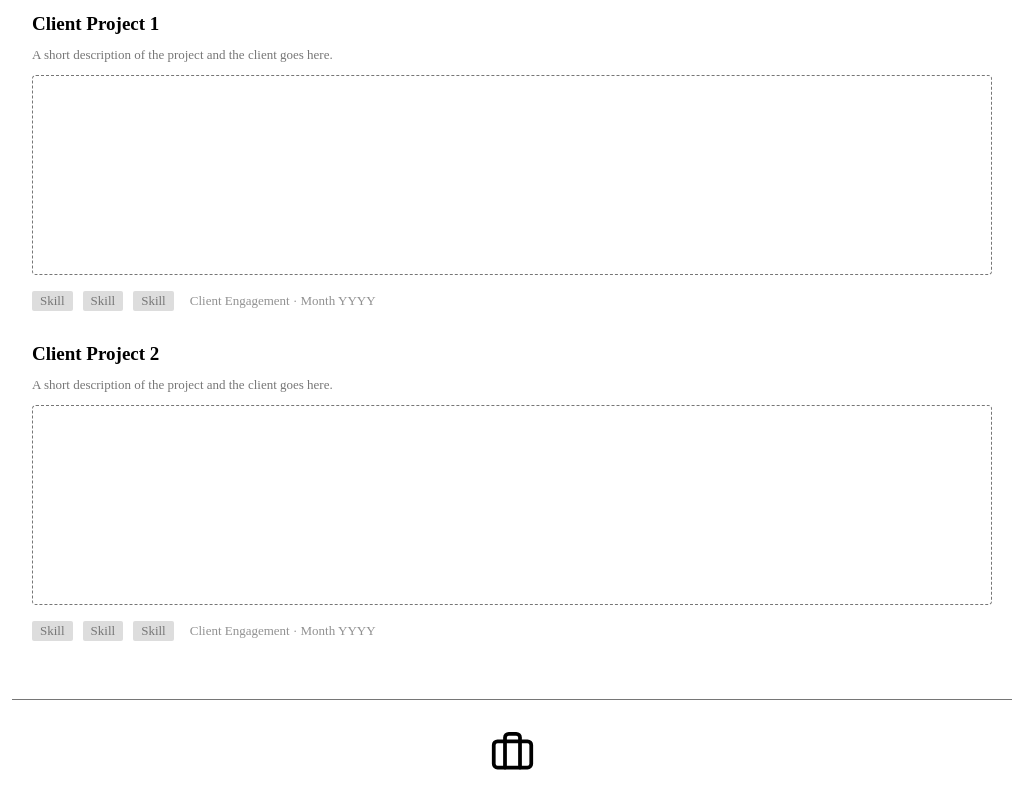
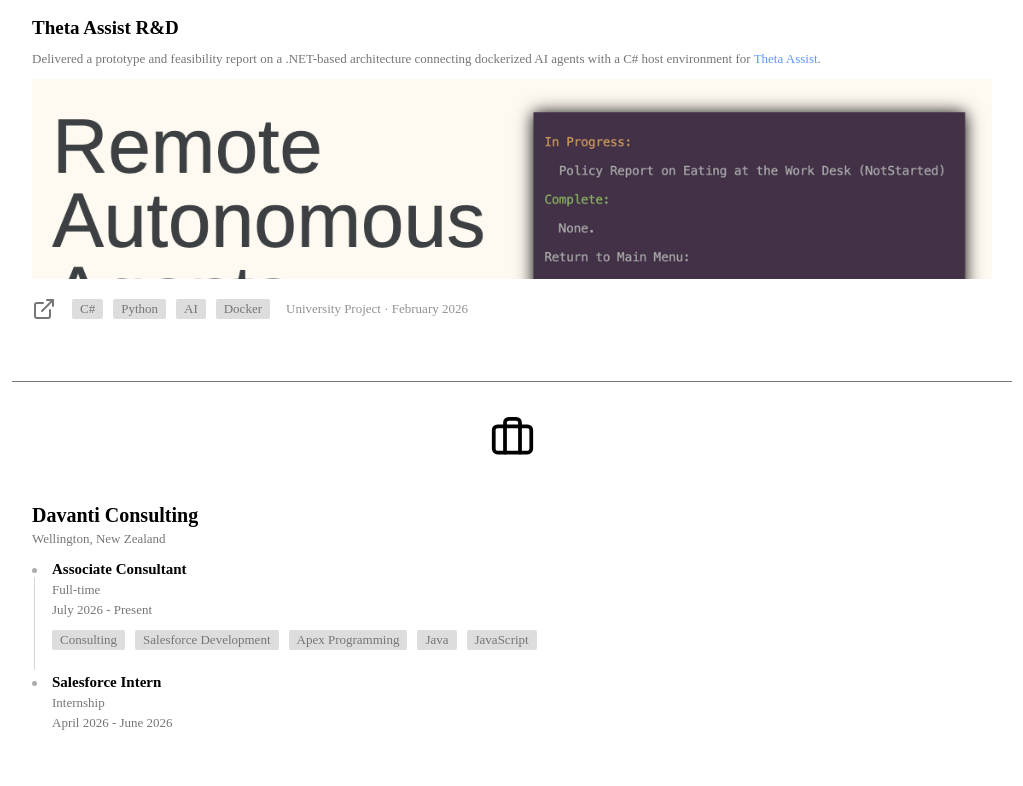
Before and after one commit to cpbarrett9/cpbarrett9.github.io, a plain HTML site: page index.html in a window 1280 px wide. Shown: the part 633-1419 px from the top of the page, without its empty margins (178-1201 px from the left). Drawn offline with Linux system fonts and the light colour scheme.

Commit message:
Finalized new tab layout

```diff
--- a/index.html
+++ b/index.html
@@ -343,37 +343,48 @@
             </div>
           </div>
 
-          <!-- Client Work Placeholder 1: -->
+          <!-- Theta R&D -->
           <div class="project-card">
-            <h2 class="project-title">Client Project 1</h2>
+            <h2 class="project-title">Theta Assist R&D</h2>
             <p class="project-description">
-              A short description of the project and the client goes here.
+            Delivered a prototype and feasibility report on a .NET-based architecture connecting dockerized AI agents with a C# host environment for <a href="https://www.theta.co.nz/packages/theta-assist" target="_blank">Theta Assist</a>.
             </p>
-            <div class="project-image-container project-image-placeholder"></div>
+            <div class="project-image-container project-image-wide">
+              <img src="resources/theta-screenshot.png">
+            </div>
             <div class="project-footer">
+
               <ul class="project-skills">
-                <li>Skill</li>
-                <li>Skill</li>
-                <li>Skill</li>
+                <li>C#</li>
+                <li>Python</li>
+                <li>AI</li>
+                <li>Docker</li>
               </ul>
-              <p class="project-date">Client Engagement · Month YYYY</p>
-            </div>
-          </div>
-
-          <!-- Client Work Placeholder 2: -->
-          <div class="project-card">
-            <h2 class="project-title">Client Project 2</h2>
-            <p class="project-description">
-              A short description of the project and the client goes here.
-            </p>
-            <div class="project-image-container project-image-placeholder"></div>
-            <div class="project-footer">
-              <ul class="project-skills">
-                <li>Skill</li>
-                <li>Skill</li>
-                <li>Skill</li>
-              </ul>
-              <p class="project-date">Client Engagement · Month YYYY</p>
+              <ul class="project-links-list">
+              <!-- Project Web Link: -->
+              <li class="project-links-item">
+                <a href="https://www.theta.co.nz/packages/theta-assist" target="_blank">
+                  <svg
+                    xmlns="http://www.w3.org/2000/svg"
+                    width="24"
+                    height="24"
+                    viewBox="0 0 24 24"
+                    fill="none"
+                    stroke="currentColor"
+                    stroke-width="2"
+                    stroke-linecap="round"
+                    stroke-linejoin="round"
+                    class="lucide lucide-external-link-icon lucide-external-link"
+                  >
+                    <path d="M15 3h6v6" />
+                    <path d="M10 14 21 3" />
+                    <path
+                      d="M18 13v6a2 2 0 0 1-2 2H5a2 2 0 0 1-2-2V8a2 2 0 0 1 2-2h6"
+                    /></svg>
+                </a>
+              </li>
+            </ul>
+              <p class="project-date">University Project · February 2026</p>
             </div>
           </div>
         </div>
@@ -442,7 +453,7 @@
                 </a>
               </li>
             </ul>
-            <p class="project-date">University Project · December 2026</p>
+            <p class="project-date">University Project · December 2025</p>
             </div>
           </div>
 
@@ -483,7 +494,7 @@
                 </a>
               </li>
             </ul>
-            <p class="project-date">University Project · November 2026</p>
+            <p class="project-date">University Project · November 2025</p>
             </div>
           </div>
 
@@ -491,6 +502,7 @@
 
         <!-- Games & Media Tab: -->
         <div class="tab-panel" role="tabpanel" id="panel-games" aria-labelledby="tab-games" hidden>
+
           <!-- Fish Game -->
           <div class="project-card">
             <h2 class="project-title">Fish Game</h2>
@@ -551,7 +563,7 @@
                 </a>
               </li>
             </ul>
-            <p class="project-date">University Project · October 2026</p>
+            <p class="project-date">University Project · October 2025</p>
             </div>
           </div>
 
--- a/styles.css
+++ b/styles.css
@@ -228,7 +228,23 @@ TOP AT -10PX ABOVE THE MIDDLE ONE AND BOTTOM ONE IS 10PX BELOW THE MIDDLE: */
 .project-image-container img {
   width: 100%;
   object-fit: cover;
-  object-position: center;
+  object-position: center top;
+}
+
+/* Below the hover-scroll breakpoint, fill the container so short images leave no gap.
+   On desktop the image keeps its natural height so the hover animation can scroll it. */
+@media (max-width: 1059.98px) {
+  .project-image-container img {
+    height: 100%;
+  }
+}
+
+/* Wide images: on narrow screens match the container to the image's ratio so nothing is cropped or left empty */
+@media (max-width: 600px) {
+  .project-image-wide {
+    height: auto;
+    aspect-ratio: 1125 / 489;
+  }
 }
 
 /* KEN BURNS (WIP) */
@@ -639,7 +655,7 @@ h2 {
     align-items: center;
     gap: 6px 20px;
     margin-top: 24px;
-    margin-bottom: -16px; /* pulls the row close to the divider so it reads as part of it */
+    margin-bottom: -12px; /* pulls the row close to the divider so it reads as part of it */
   }
 
   .personal-details {
@@ -677,3 +693,8 @@ h2 {
   align-items: center;
   margin-bottom: 16px;
 }
+
+/* The briefcase fills its box more than the graduation cap, so it looks closer to the divider above; this evens that out */
+#experience-divider + .section-graphic {
+  padding-top: 3px;
+}
```
Also changed, not shown: resources/theta-screenshot.png (added).
